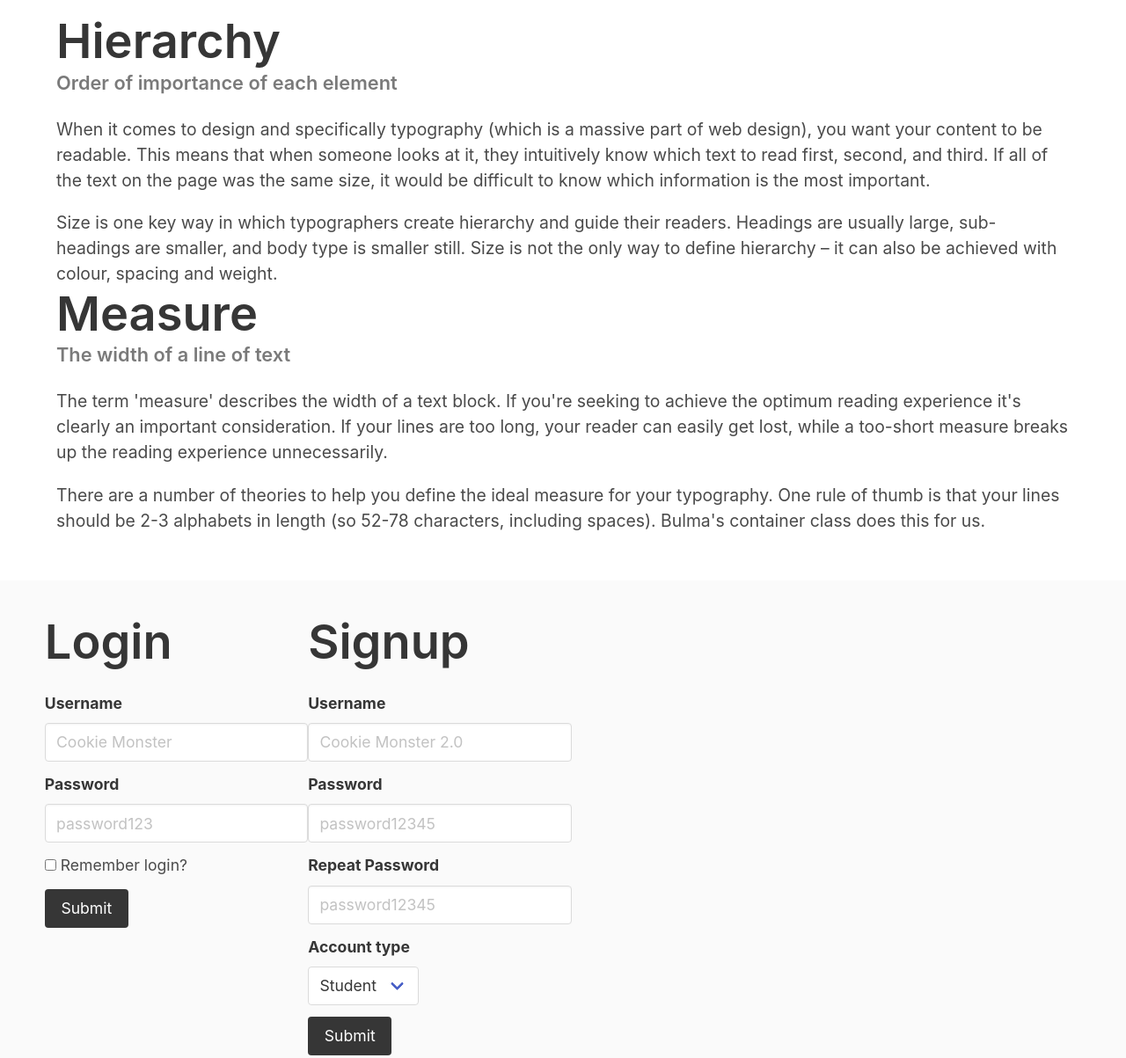
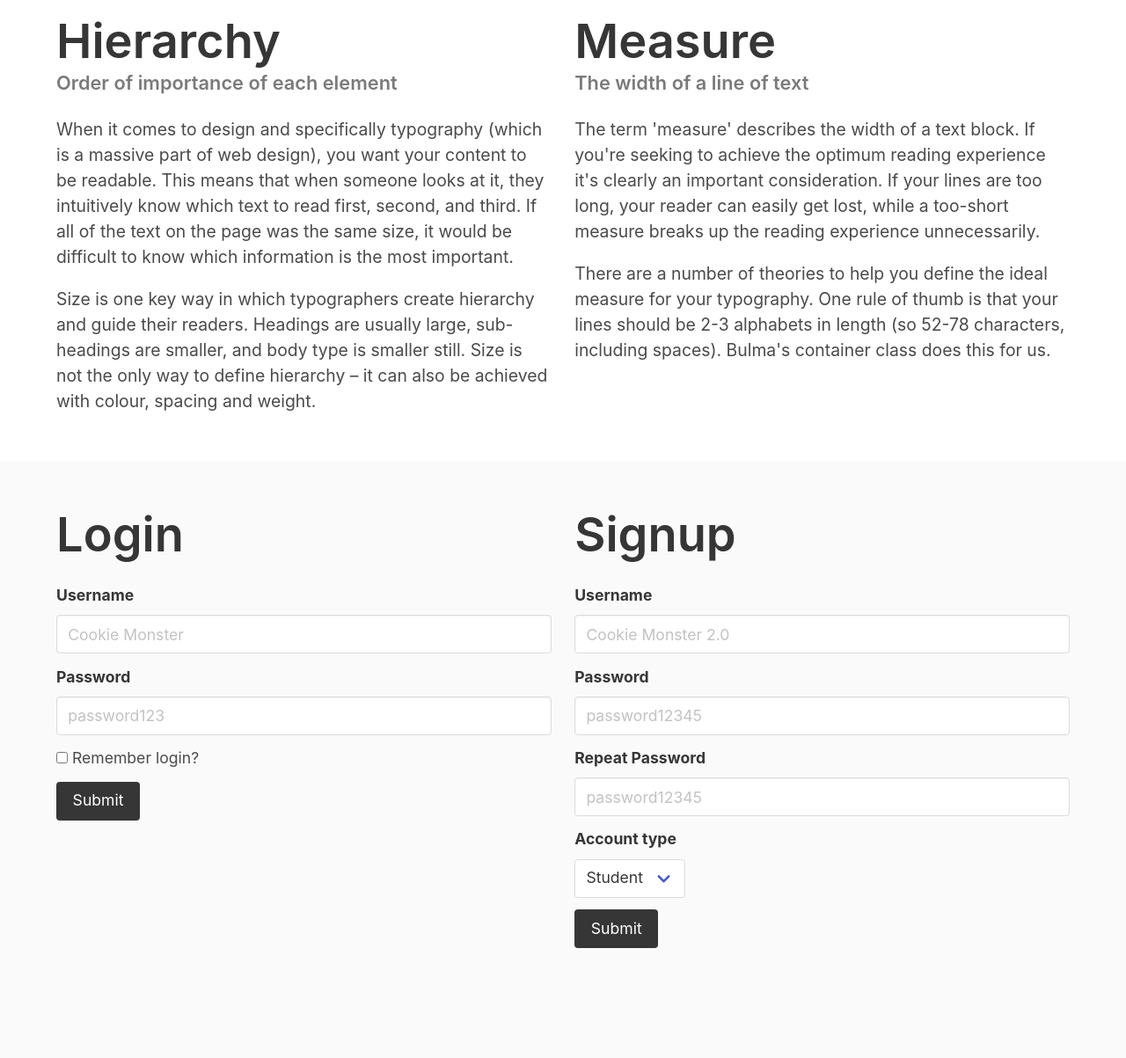
Before and after one commit to jdmar3-comp426/a02-Maana908, a website: page index.html in a window 1280 px wide. Shown: the part 3331-4534 px from the top of the page at 88% size. After the commit the page ends 4462 px from the top, so only its background shows below. Drawn offline with nearby package versions, Linux system fonts and the light colour scheme; a web font is replaced by a local one.

Commit message:
fixed column and columns

```diff
--- a/index.html
+++ b/index.html
@@ -118,8 +118,8 @@
 <section class="section has-background-white">
     <div class="container">
         <div class="content">
-            <div class="">
-                <div class="">
+            <div class="columns">
+                <div class="column">
                     <h1 class="title">Hierarchy</h1>
                     <h5 class="subtitle has-text-grey">Order of importance of each element</h5>
                     <p>
@@ -133,7 +133,7 @@
                         Size is not the only way to define hierarchy – it can also be achieved with colour, spacing and weight.
 		    </p>
                 </div>
-                <div class="">
+                <div class="column">
                     <h1 class="title">Measure</h1>
                     <h5 class="subtitle has-text-grey">The width of a line of text</h5>
                     <p>
@@ -154,7 +154,7 @@
 <section class="section">
     <div class="container">
         <div class="columns">
-            <div class="">
+            <div class="column">
                 <h1 class="title">Login</h1>
                 <form>
                     <div class="field">
@@ -184,7 +184,7 @@
                     </div>
                 </form>
             </div>
-            <div class="">
+            <div class="column">
                 <h1 class="title">Signup</h1>
                 <form>
                     <div class="field">
```
